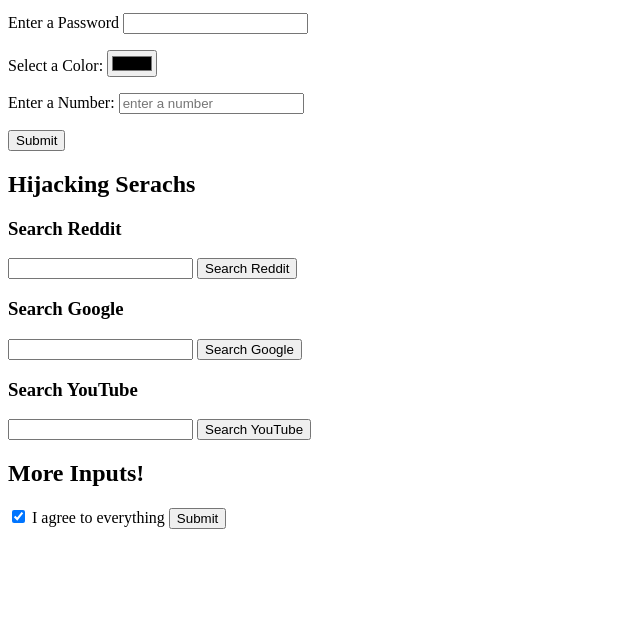
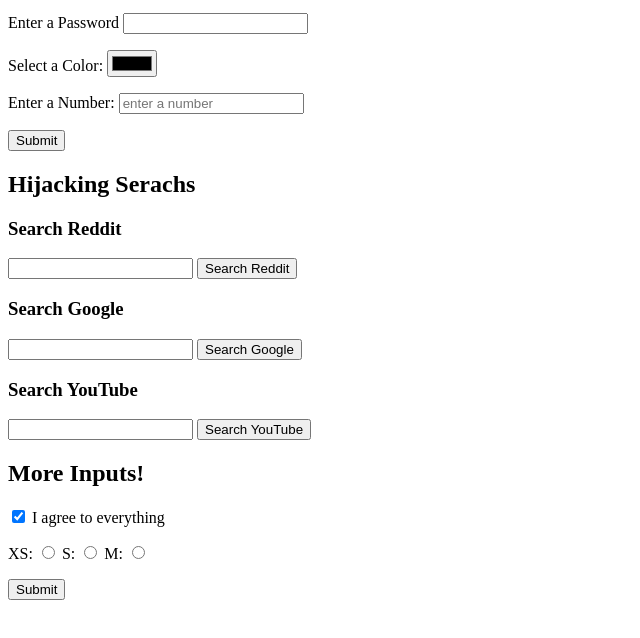
Before and after one commit to xboudsady/html-forms-table, a plain HTML site: page index.html in a window 1280 px wide. Shown: the part 104-742 px from the top of the page, without its empty margins (0-640 px from the left). Drawn offline with Linux system fonts and the light colour scheme.

Commit message:
Added radio buttons to forms.

```diff
--- a/index.html
+++ b/index.html
@@ -62,6 +62,14 @@
         <form action="/birds">
             <input type="checkbox" name="agree_tos" id="agree" checked />
             <label for="agree">I agree to everything</label>
+            <p>
+                <label for="xs">XS:</label>
+                <input type="radio" name="size" id="" value="xs" />
+                <label for="s">S:</label>
+                <input type="radio" name="size" id="" value="s" />
+                <label for="m">M:</label>
+                <input type="radio" name="size" id="" value="m" />
+            </p>
             <button>Submit</button>
         </form>
     </body>
```
